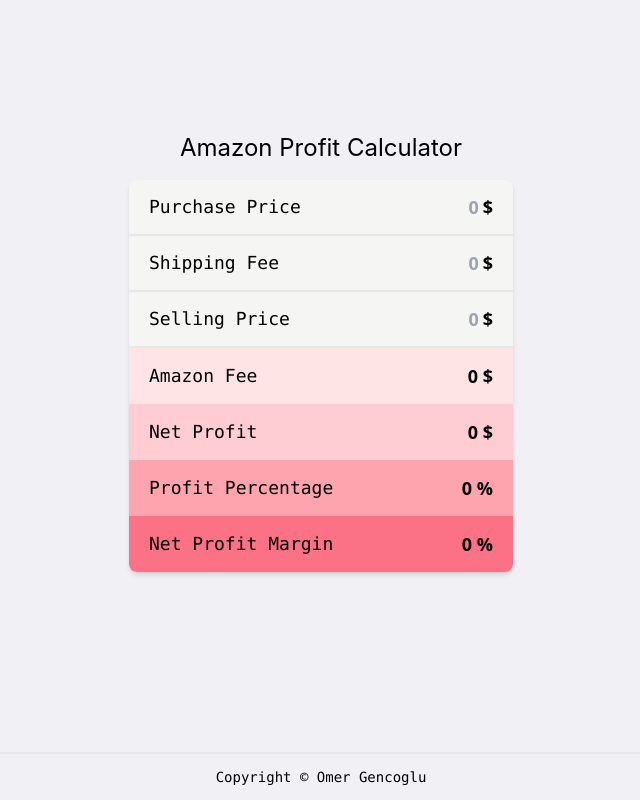
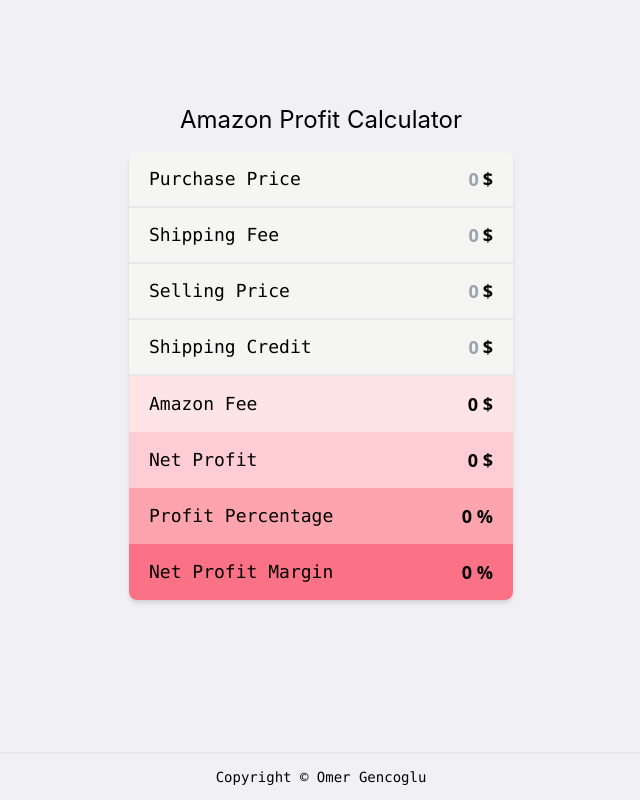
Before and after one commit to omergencoglu/profit-calculator, a Next.js app: page / in a window 1280 px wide. Shown: the whole page, without its empty margins (319-959 px from the left). Built offline with nearby package versions, Linux system fonts and the light colour scheme.

Commit message:
Add shipping credit calculation feature

```diff
--- a/components/Content/Card.js
+++ b/components/Content/Card.js
@@ -21,10 +21,17 @@
     reset: sellingPriceReset,
   } = useInput((value) => value.trim() !== "");
 
+  const {
+    value: enteredShippingCredit,
+    valueChangeHandler: shippingCreditChangeHandler,
+    reset: shippingCreditReset,
+  } = useInput((value) => value.trim() !== "");
+
   const amazonFee = (enteredSellingPrice * 0.15).toFixed(2);
 
   const netProfit = (
-    enteredSellingPrice -
+    +enteredShippingCredit +
+    +enteredSellingPrice -
     amazonFee -
     enteredShippingFee -
     enteredPurchasePrice
@@ -69,6 +76,12 @@
         value={enteredSellingPrice}
         onChangeHandler={sellingPriceChangeHandler}
         resetHandler={sellingPriceReset}
+      />
+      <Input
+        name="Shipping Credit"
+        value={enteredShippingCredit}
+        onChangeHandler={shippingCreditChangeHandler}
+        resetHandler={shippingCreditReset}
       />
       <li
         className={`list justify-between ${
```
